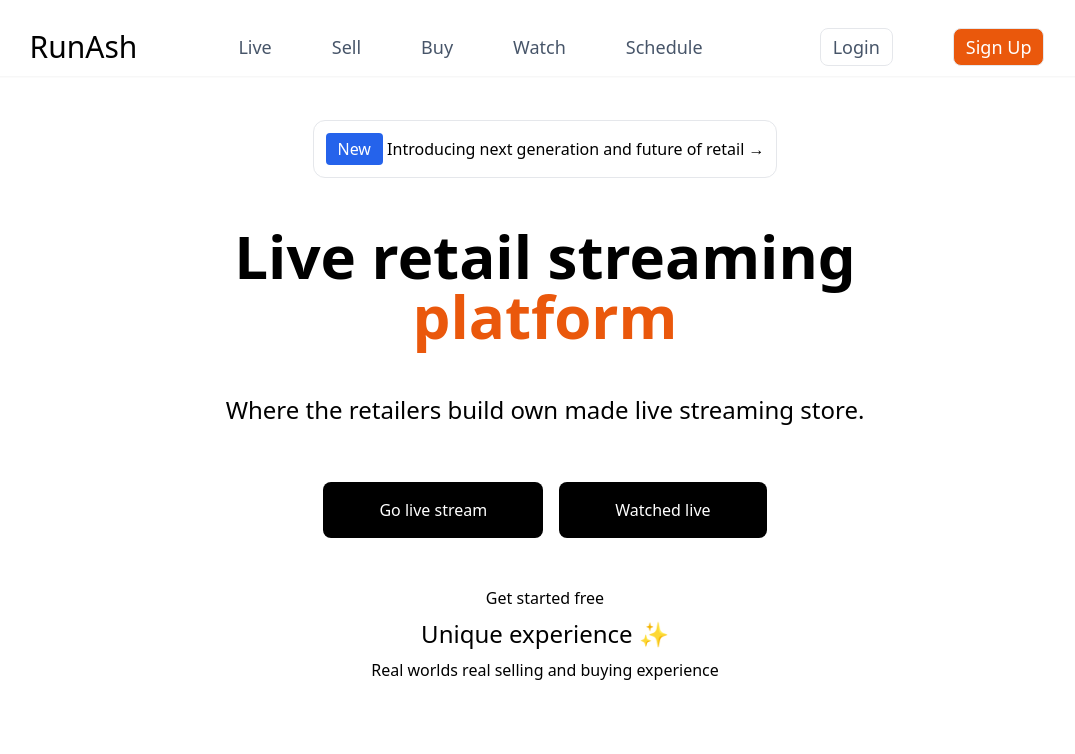
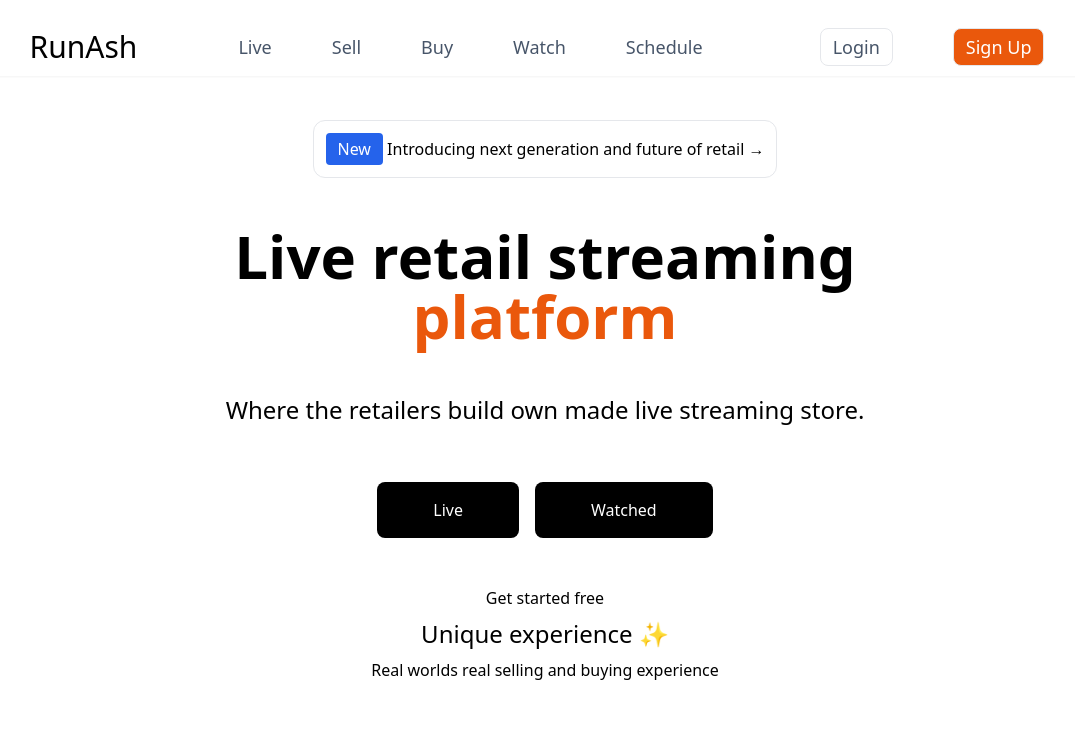
Before and after one commit to Vaibhavmurmu/nextjs13, a Next.js app: page / in a window 1280 px wide. Shown: the top 754 px of the page, without its empty margins (95-1170 px from the left). Built offline with nearby package versions, Linux system fonts and the light colour scheme.

Commit message:
Committed

```diff
--- a/components/Navbar.js
+++ b/components/Navbar.js
@@ -4,7 +4,7 @@ import { Bars2Icon, XMarkIcon} from '@heroicons/react/24/solid'
 export default function Navbar() {
     return (
         <main className="flex w-full flex-1 flex-col items-center justify-center px-21 text-center sm:w-full">
-        <div className=" mt-6 max-w-10xl flex-wrap items-center justify-around sm:w-full fixed flex-row bg-natural-50 backdrop-blur-sm shadow-sm opecity-25 blur-none h-8 px-20 py-16 hidden md:flex ">
+        <div className=" mt-6 max-w-10xl flex-wrap items-center justify-around sm:w-full fixed flex-row bg-natural-50 backdrop-blur-sm shadow-sm opecity-25 blur-none h-8 px-20 py-16 hidden sm:flex ">
         <div className="flex flex-row items-left">
             <h1 className="text-3xl font- p-4 mr-0">RunAsh</h1>
         </div>
--- a/pages/index.js
+++ b/pages/index.js
@@ -30,12 +30,12 @@ export default function Index() {
         <div className="flex gap-4 mt-2 max-w-1xl flex-wrap items-center justify-around">
         <button className="bg-black hover:bg-blue-600 text-white font-medium hover:text-black py-4 px-14 rounded-lg mt-12">
           <Link href="/register">
-            <a>Go live stream</a>
+            <a>Live</a>
          </Link>
         </button>
         <button className="bg-black hover:bg-blue-600 text-white font-medium hover:text-black py-4 px-14 rounded-lg mt-12">
           <Link href="/register">
-            <a>Watched live</a>
+            <a>Watched</a>
           </Link>
         </button>
         </div>
@@ -361,7 +361,7 @@ export default function Index() {
           </p>
 
 
-        <div className="mt-8 flex max-w-full flex-wrap item-centre rounded-xl border justify-around bg-shadow-lg sm:w-full p-8 rounded">
+        <div className="mt-8 flex max-w-full flex-wrap item-centre rounded-xl border justify-around bg-shadow-lg sm:w-full p-8">
           <p className="mt-8 text-1xl text-bold">
             Get live stream updates
           </p>
```
